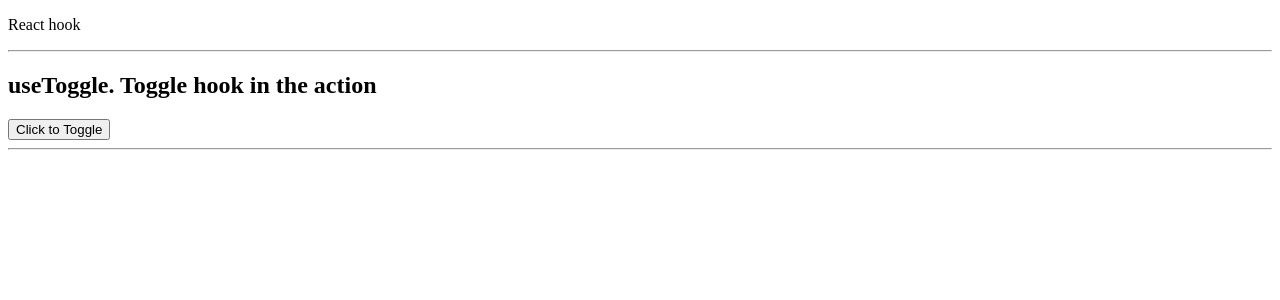
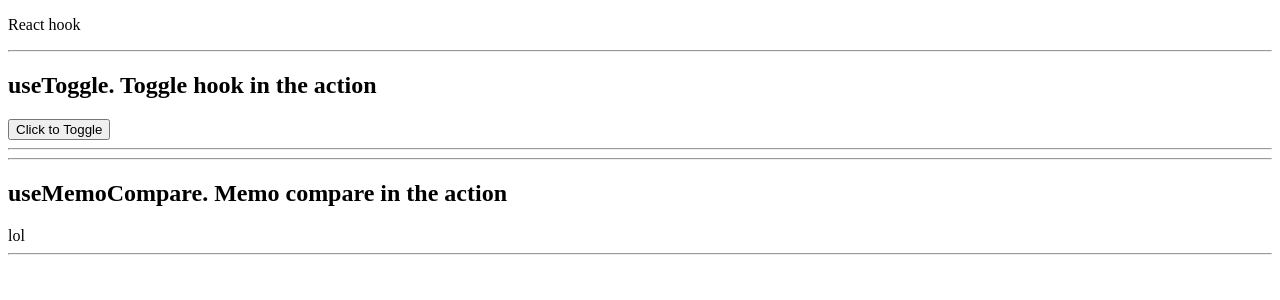
Before and after one commit to nightmarelie/react-hooks, a React (Create React App) app: page / in a window 1280 px wide. Shown: the top 300 px of the page. Built offline with nearby package versions, Linux system fonts and the light colour scheme.

Commit message:
feat: add use case

```diff
--- a/src/App.tsx
+++ b/src/App.tsx
@@ -1,8 +1,19 @@
-import React from "react";
+import React, { useEffect, useState } from "react";
 
-import { Toggler, ShowCase } from "./components";
+import { Toggler, ShowCase, ObjectCompare, Obj, buildObj } from "./components";
 
 function App() {
+  const [obj, setObj] = useState<Obj>(buildObj());
+
+  useEffect(() => {
+    const timeout = setTimeout(() => {
+      console.log("changed");
+      setObj(buildObj({ id: "test-2", value: "changed" }));
+    }, 5000);
+
+    return () => clearTimeout(timeout);
+  }, []);
+
   return (
     <div className="App">
       <header className="App-header">
@@ -11,6 +22,9 @@ function App() {
       <ShowCase title="useToggle. Toggle hook in the action">
         <Toggler />
       </ShowCase>
+      <ShowCase title="useMemoCompare. Memo compare in the action">
+        <ObjectCompare obj={obj} />
+      </ShowCase>
     </div>
   );
 }
--- /dev/null
+++ b/src/components/ObjectCompare.tsx
@@ -0,0 +1,49 @@
+import React, { FC, useEffect, useState } from "react";
+import { useMemoCompare } from "../hooks";
+
+export type Obj = {
+  id: string;
+  someMethod: () => Promise<string>;
+};
+
+type ObjectCompareProps = {
+  obj: Obj;
+};
+
+export const ObjectCompare: FC<ObjectCompareProps> = ({ obj }) => {
+  const [state, setState] = useState<String>();
+
+  // Use the previous obj value if the "id" property hasn't changed
+  const objFinal = useMemoCompare<Obj>({
+    next: obj,
+    compare: (prev: Obj, next: Obj) => {
+      return prev && prev.id === next.id;
+    },
+  });
+  // Here we want to fire off an effect if objFinal changes.
+  // If we had used obj directly without the above hook and obj was technically a
+  // new object on every render then the effect would fire on every render.
+  // Worse yet, if our effect triggered a state change it could cause an endless loop
+  // where effect runs -> state change causes rerender -> effect runs -> etc ...
+  useEffect(() => {
+    // Call a method on the object and set results to state
+    objFinal.someMethod().then((value) => setState(value));
+  }, [objFinal]);
+
+  return <div>{state}</div>;
+};
+
+type BuildObj = {
+  id: string;
+  value: string;
+};
+
+export const buildObj = ({ id = "test-1", value = "lol" } = {} as BuildObj) => {
+  return {
+    id,
+    someMethod: () =>
+      new Promise<string>((resolve) =>
+        setTimeout((text) => resolve(text), 1000, value)
+      ),
+  };
+};
--- a/src/components/index.ts
+++ b/src/components/index.ts
@@ -1,2 +1,3 @@
 export * from "./Toggler";
 export * from "./ShowCase";
+export * from "./ObjectCompare";
--- a/src/hooks/index.ts
+++ b/src/hooks/index.ts
@@ -1 +1,2 @@
 export * from "./useToggle";
+export * from "./useMemoCompare";
```
